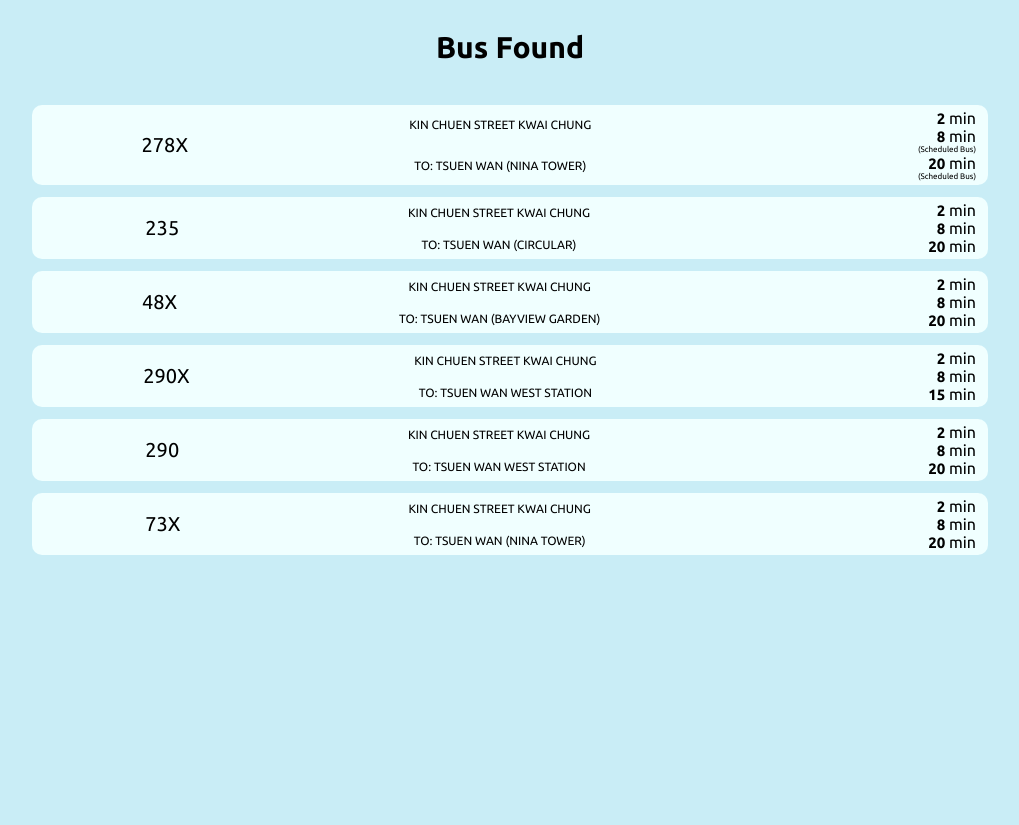
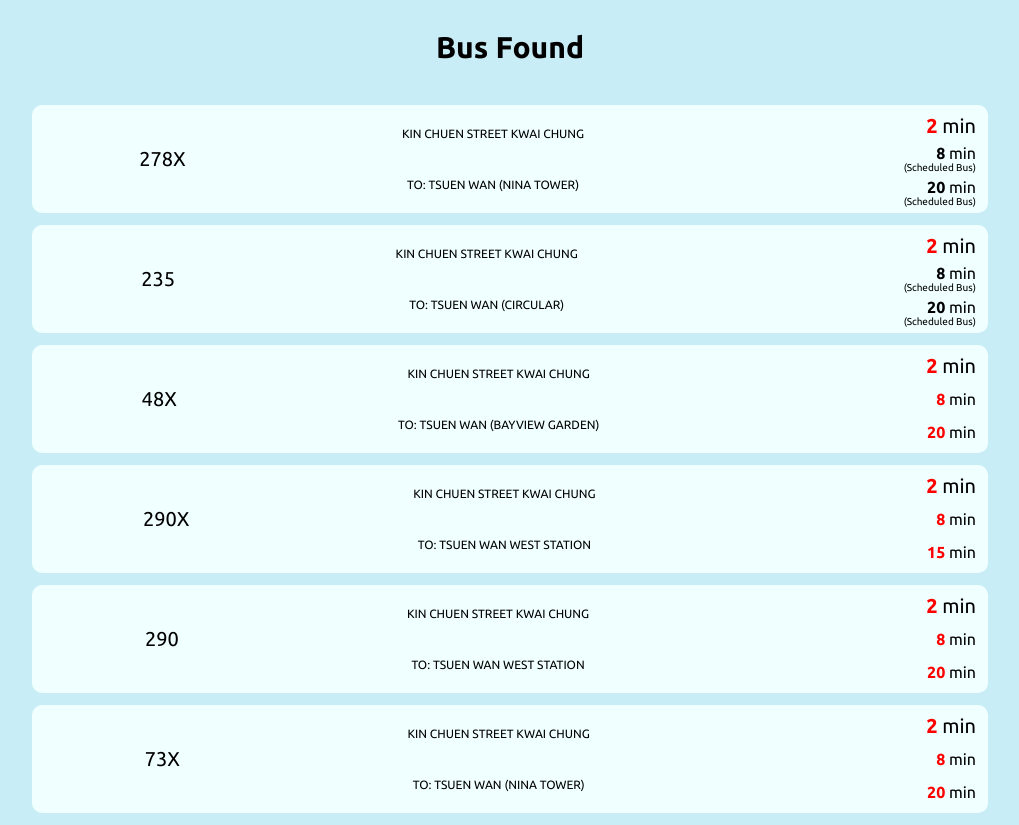
Before and after one commit to kalokcheung14/hong_kong_phantom_buses, a React (Create React App) app: page / in a window 1280 px wide. Shown: the whole page, without its empty margins (130-1149 px from the left). Before the commit the page ends 800 px from the top, so only its background shows below. Built offline with nearby package versions, Linux system fonts and the light colour scheme.

Commit message:
Feat: Enlarge first ETA in row, highlight non-scheduled ETA, updated paddings, separately mock data

```diff
--- a/src/Api.js
+++ b/src/Api.js
@@ -1,4 +1,5 @@
-import { GET_ETA, GET_ETA_ERROR,mockData } from "./Store";
+import { GET_ETA, GET_ETA_ERROR } from "./Store";
+import mockData from "./MockData";
 
 const getEta = () => async dispatch => {
     try {
--- a/src/App.css
+++ b/src/App.css
@@ -90,6 +90,8 @@
   justify-content: center;
   align-items: center;
   font-size: 12px;
+  padding-top: 18px;
+  padding-bottom: 14px;
 }
 
 .dest {
@@ -98,6 +100,8 @@
   justify-content: center;
   align-items: center;
   font-size: 12px;
+  padding-top: 14px;
+  padding-bottom: 18px;
 }
 
 .Eta-time-list {
@@ -111,8 +115,9 @@
 .Eta-time-row {
   display: flex;
   flex-direction: column;
-  align-items: end;
+  align-items: flex-end;
   justify-content: center;
+  flex: 1;
 }
 
 .Eta-time {
@@ -121,17 +126,19 @@
 
 .Eta-time-real {
   color: red;
-  font-size: 15px;
+}
+
+.Eta-time-first {
+  font-size: 20px;
 }
 
 .Eta-time-expected {
   color: black;
-  font-size: 15px;
 }
 
 .Eta-time-remark {
   color:black;
-  font-size: 8px;
+  font-size: 10px;
 }
 
 .ErrorBox {
--- a/src/App.js
+++ b/src/App.js
@@ -6,13 +6,23 @@ import getEta from './Api';
 import logo from './logo.svg';
 
 function BusEtaTime(props) {
-    // Display an ETA item of a bus route
+  const defaultTimeClass = "Eta-time";
+  let timeClass;
+
+  if (props.isScheduled) {
+    timeClass = defaultTimeClass + " Eta-time-expected";
+  } else {
+    timeClass = defaultTimeClass + " Eta-time-real";
+  }
+
+
+  // Display an ETA item of a bus route
   return (
       <div className="Eta-time-row">
-        <div>
-            {props.real?
-                <span className="Eta-time Eta-time-real">{props.minute}</span> :
-                <span className="Eta-time Eta-time-expected">{props.minute}</span>
+        <div className={(props.index == 0)?"Eta-time-first":""}>
+            {props.isScheduled?
+                <span className={timeClass}>{props.minute}</span> :
+                <span className={timeClass}>{props.minute}</span>
             }
             &nbsp;min
         </div>
@@ -27,7 +37,7 @@ function BusEtaTimeList(props) {
       <span className="Eta-time-list">
         {
             props.eta.map(function (item, i) {
-                return <BusEtaTime key={i} minute={item.time} remark={item.remarkEn}/>
+                return <BusEtaTime key={i} index={i} minute={item.time} remark={item.remarkEn} isScheduled={item.isScheduled}/>
             })
         }
       </span>
--- /dev/null
+++ b/src/MockData.js
@@ -0,0 +1,142 @@
+const mockData = [
+    {
+        route: "278X",
+        destEn: "TSUEN WAN (NINA TOWER)",
+        stopNameEn: "KIN CHUEN STREET KWAI CHUNG",
+        etaDetails: [
+            {
+                time: 2,
+                remarkEn: "",
+                remarkTc: "",
+                isScheduled: false
+            },
+            {
+                time: 8,
+                remarkEn: "Scheduled Bus",
+                remarkTc: "",
+                isScheduled: true
+            },
+            {
+                time: 20,
+                remarkEn: "Scheduled Bus",
+                remarkTc: "",
+                isScheduled: true
+            }
+        ]
+    },
+    {
+        route: "235",
+        destEn: "TSUEN WAN (CIRCULAR)",
+        stopNameEn: "KIN CHUEN STREET KWAI CHUNG",
+        etaDetails: [
+            {
+                time: 2,
+                remarkEn: "",
+                remarkTc: "",
+                isScheduled: false
+            },
+            {
+                time: 8,
+                remarkEn: "Scheduled Bus",
+                remarkTc: "",
+                isScheduled: true
+            },
+            {
+                time: 20,
+                remarkEn: "Scheduled Bus",
+                remarkTc: "",
+                isScheduled: true
+            }
+        ]
+    },
+    {
+        route: "48X",
+        destEn: "TSUEN WAN (BAYVIEW GARDEN)",
+        stopNameEn: "KIN CHUEN STREET KWAI CHUNG",
+        etaDetails: [
+            {
+                time: 2,
+                remarkEn: "",
+                remarkTc: ""
+            },
+            {
+                time: 8,
+                remarkEn: "",
+                remarkTc: ""
+            },
+            {
+                time: 20,
+                remarkEn: "",
+                remarkTc: ""
+            }
+        ]
+    },
+    {
+        route: "290X",
+        destEn: "TSUEN WAN WEST STATION",
+        stopNameEn: "KIN CHUEN STREET KWAI CHUNG",
+        etaDetails: [
+            {
+                time: 2,
+                remarkEn: "",
+                remarkTc: ""
+            },
+            {
+                time: 8,
+                remarkEn: "",
+                remarkTc: ""
+            },
+            {
+                time: 15,
+                remarkEn: "",
+                remarkTc: ""
+            }
+        ]
+    },
+    {
+        route: "290",
+        destEn: "TSUEN WAN WEST STATION",
+        stopNameEn: "KIN CHUEN STREET KWAI CHUNG",
+        etaDetails: [
+            {
+                time: 2,
+                remarkEn: "",
+                remarkTc: ""
+            },
+            {
+                time: 8,
+                remarkEn: "",
+                remarkTc: ""
+            },
+            {
+                time: 20,
+                remarkEn: "",
+                remarkTc: ""
+            }
+        ]
+    },
+    {
+        route: "73X",
+        destEn: "TSUEN WAN (NINA TOWER)",
+        stopNameEn: "KIN CHUEN STREET KWAI CHUNG",
+        etaDetails: [
+            {
+                time: 2,
+                remarkEn: "",
+                remarkTc: ""
+            },
+            {
+                time: 8,
+                remarkEn: "",
+                remarkTc: ""
+            },
+            {
+                time: 20,
+                remarkEn: "",
+                remarkTc: ""
+            }
+        ]
+    }
+];
+
+export default mockData;
--- a/src/Store.js
+++ b/src/Store.js
@@ -2,140 +2,6 @@ import { configureStore } from "@reduxjs/toolkit";
 
 const GET_ETA = 'GET_ETA';
 const GET_ETA_ERROR = 'GET_ETA_ERROR';
-const mockData = [
-    {
-        route: "278X",
-        destEn: "TSUEN WAN (NINA TOWER)",
-        stopNameEn: "KIN CHUEN STREET KWAI CHUNG",
-        etaDetails: [
-            {
-                time: 2,
-                remarkEn: "",
-                remarkTc: ""
-            },
-            {
-                time: 8,
-                remarkEn: "Scheduled Bus",
-                remarkTc: ""
-            },
-            {
-                time: 20,
-                remarkEn: "Scheduled Bus",
-                remarkTc: ""
-            }
-        ]
-    },
-    {
-        route: "235",
-        destEn: "TSUEN WAN (CIRCULAR)",
-        stopNameEn: "KIN CHUEN STREET KWAI CHUNG",
-        etaDetails: [
-            {
-                time: 2,
-                remarkEn: "",
-                remarkTc: ""
-            },
-            {
-                time: 8,
-                remarkEn: "",
-                remarkTc: ""
-            },
-            {
-                time: 20,
-                remarkEn: "",
-                remarkTc: ""
-            }
-        ]
-    },
-    {
-        route: "48X",
-        destEn: "TSUEN WAN (BAYVIEW GARDEN)",
-        stopNameEn: "KIN CHUEN STREET KWAI CHUNG",
-        etaDetails: [
-            {
-                time: 2,
-                remarkEn: "",
-                remarkTc: ""
-            },
-            {
-                time: 8,
-                remarkEn: "",
-                remarkTc: ""
-            },
-            {
-                time: 20,
-                remarkEn: "",
-                remarkTc: ""
-            }
-        ]
-    },
-    {
-        route: "290X",
-        destEn: "TSUEN WAN WEST STATION",
-        stopNameEn: "KIN CHUEN STREET KWAI CHUNG",
-        etaDetails: [
-            {
-                time: 2,
-                remarkEn: "",
-                remarkTc: ""
-            },
-            {
-                time: 8,
-                remarkEn: "",
-                remarkTc: ""
-            },
-            {
-                time: 15,
-                remarkEn: "",
-                remarkTc: ""
-            }
-        ]
-    },
-    {
-        route: "290",
-        destEn: "TSUEN WAN WEST STATION",
-        stopNameEn: "KIN CHUEN STREET KWAI CHUNG",
-        etaDetails: [
-            {
-                time: 2,
-                remarkEn: "",
-                remarkTc: ""
-            },
-            {
-                time: 8,
-                remarkEn: "",
-                remarkTc: ""
-            },
-            {
-                time: 20,
-                remarkEn: "",
-                remarkTc: ""
-            }
-        ]
-    },
-    {
-        route: "73X",
-        destEn: "TSUEN WAN (NINA TOWER)",
-        stopNameEn: "KIN CHUEN STREET KWAI CHUNG",
-        etaDetails: [
-            {
-                time: 2,
-                remarkEn: "",
-                remarkTc: ""
-            },
-            {
-                time: 8,
-                remarkEn: "",
-                remarkTc: ""
-            },
-            {
-                time: 20,
-                remarkEn: "",
-                remarkTc: ""
-            }
-        ]
-    }
-];
 
 const initState = {
     data: [],
@@ -157,4 +23,4 @@ const reducer = (state = initState, action) => {
 
 const store = configureStore({reducer: reducer});
 
-export { store, GET_ETA, GET_ETA_ERROR, mockData };
+export { store, GET_ETA, GET_ETA_ERROR };
```
